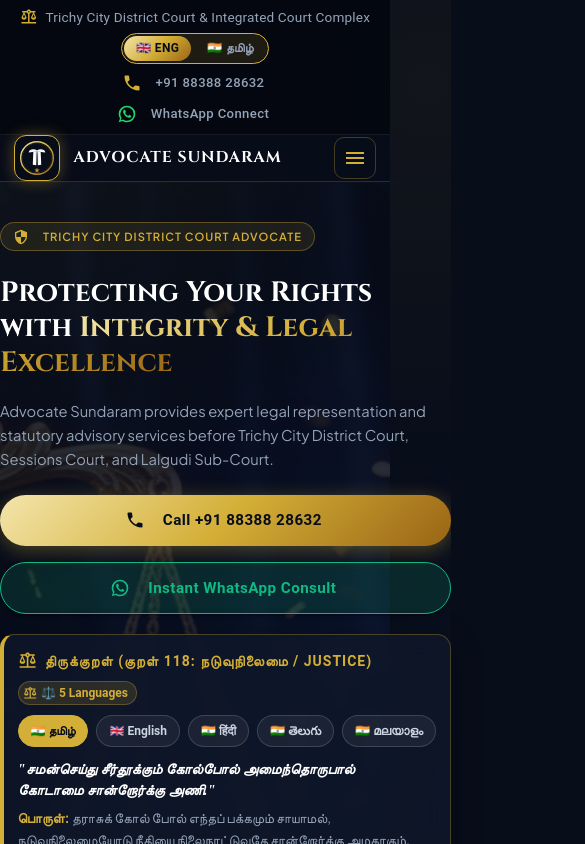
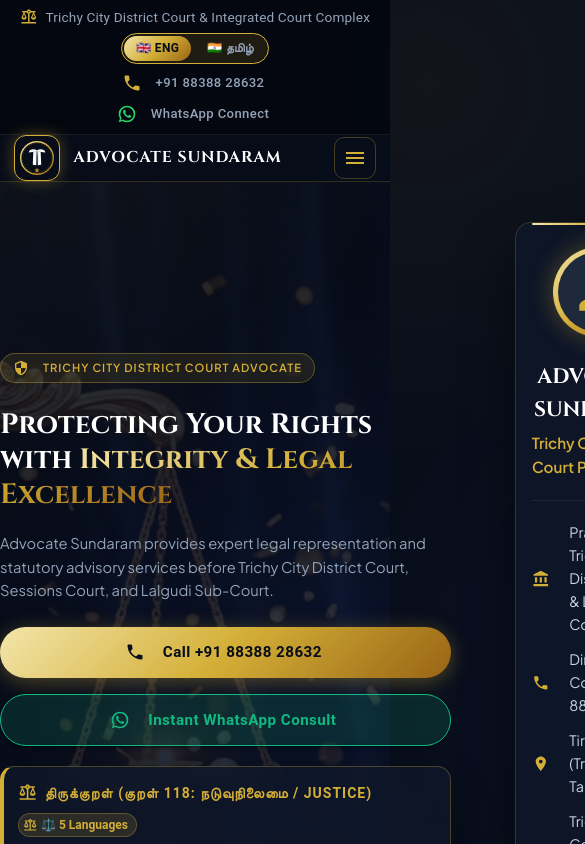
Before and after one commit to mdyasar49/advocate-sundaram-app, a React (Vite) app: page / in a window 390 px wide. Shown: the top 844 px of the page, 585 px wide, since content can reach past the window. Built offline with nearby package versions, Linux system fonts and the light colour scheme; a web font is replaced by a local one.

Commit message:
Refactor: Consolidate all responsive media queries cleanly into dedicated breakpoint sections

```diff
--- a/src/index.css
+++ b/src/index.css
@@ -235,14 +235,6 @@ header {
     grid-template-columns: 1.2fr 0.8fr;
     gap: 4rem;
     align-items: center;
-}
-
-@media (max-width: 968px) {
-    .hero-grid {
-        grid-template-columns: 1fr;
-        gap: 3rem;
-    }
-    .nav-links { display: none; }
 }
 
 .hero-badge {
@@ -559,10 +551,6 @@ header {
     display: grid;
     grid-template-columns: 1fr 1fr;
     gap: 1.25rem;
-}
-
-@media (max-width: 650px) {
-    .form-grid { grid-template-columns: 1fr; }
 }
 
 .form-group {
```
